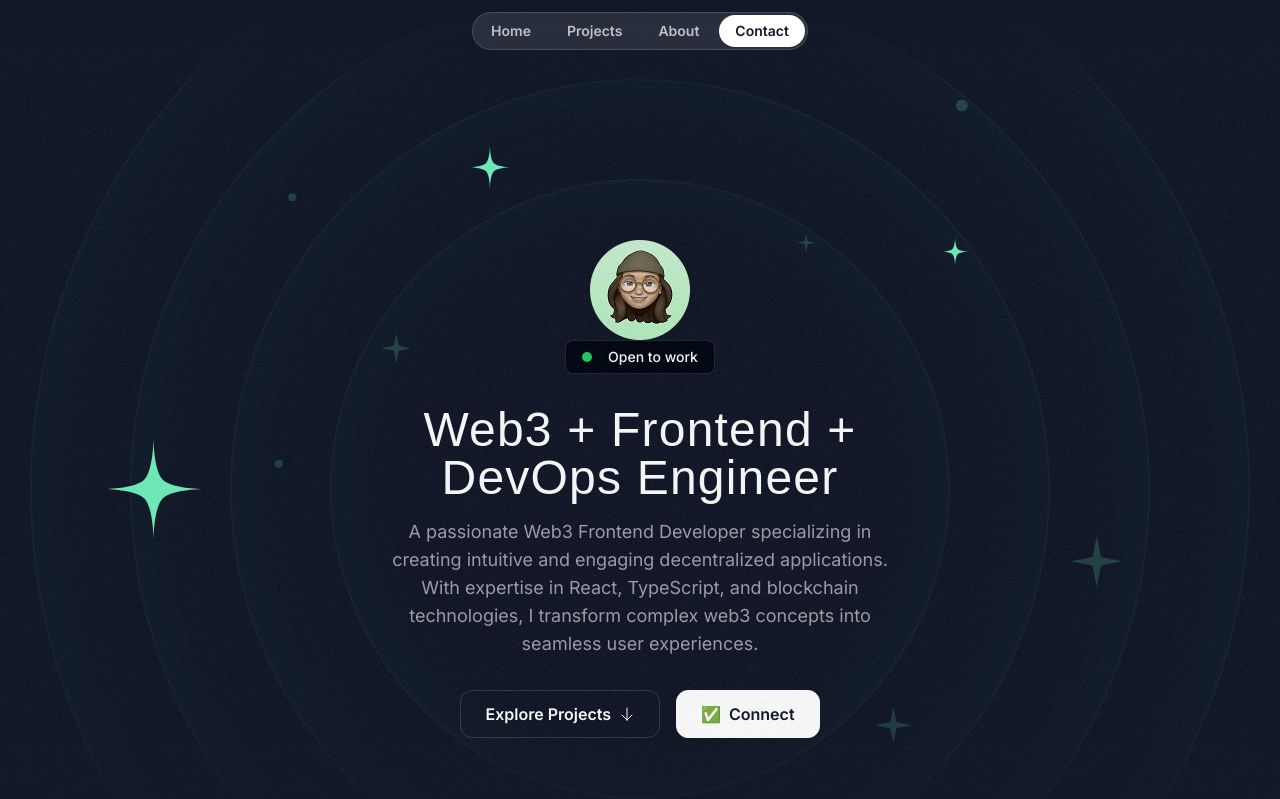
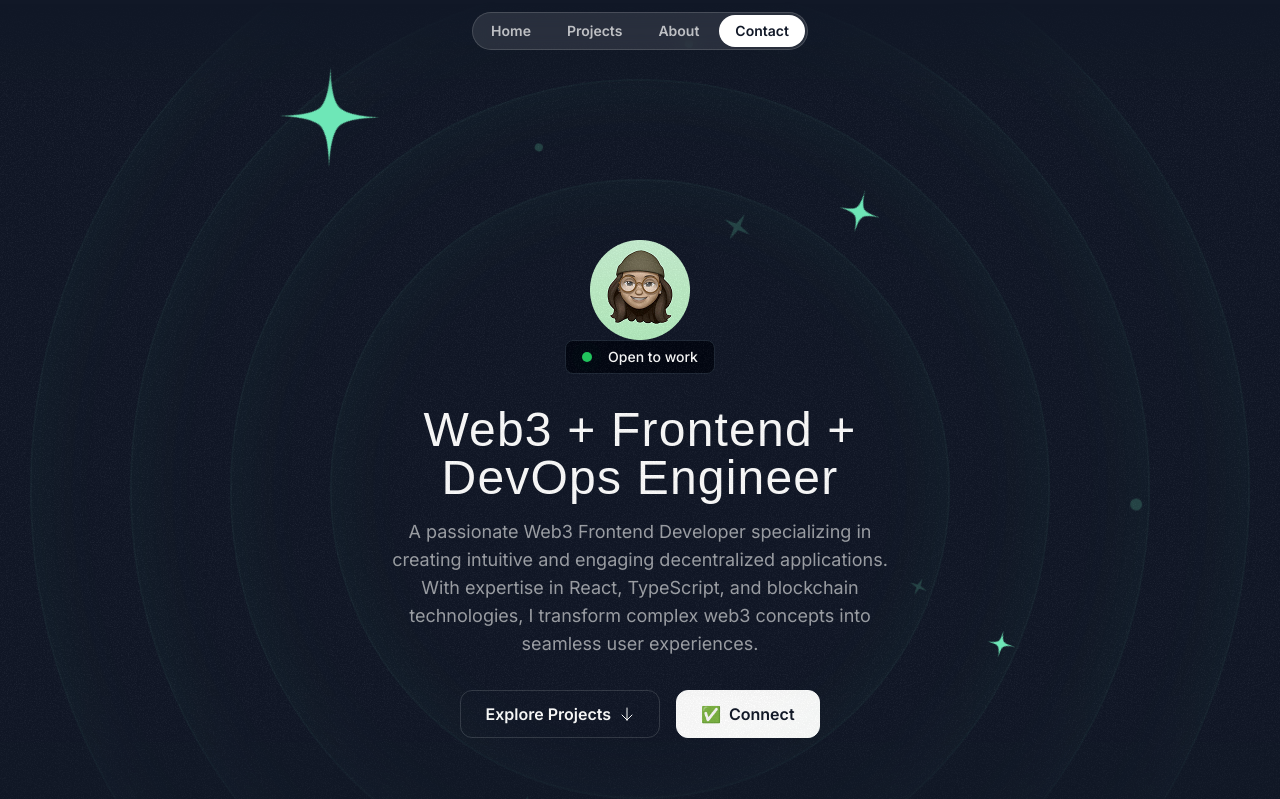
Before and after one commit to DecodeDebangi/debangi-portfolio, a Next.js app: page / in a window 1280 px wide. Shown: the top 799 px of the page. Built offline with nearby package versions, Linux system fonts and the light colour scheme; a web font is replaced by a local one.

Commit message:
added hero section animation

```diff
--- a/src/components/HeroOrbit.tsx
+++ b/src/components/HeroOrbit.tsx
@@ -1,13 +1,28 @@
 import { transform } from "next/dist/build/swc";
 import { PropsWithChildren } from "react";
+import { twMerge } from "tailwind-merge";
 
 export const HeroOrbit = ({
   children,
   size,
   rotation,
-}: PropsWithChildren<{ size: number; rotation: number }>) => {
+  shouldOrbit = false,
+  shouldSpin = false,
+  spinDuration = "10s",
+  orbitDuration = "10s",
+}: PropsWithChildren<{
+  size: number;
+  rotation: number;
+  shouldOrbit?: boolean;
+  shouldSpin?: boolean;
+  spinDuration?: string;
+  orbitDuration?: string;
+}>) => {
   return (
-    <div className='absolute left-1/2 top-1/2 -translate-x-1/2 -translate-y-1/2 '>
+    <div className='absolute left-1/2 top-1/2 -translate-x-1/2 -translate-y-1/2'>
+      <div
+        className={twMerge(shouldOrbit === true && "animate-spin")}
+        style={{ animationDuration: orbitDuration }}>
         <div
           className='flex items-start justify-start'
           style={{
@@ -16,11 +31,16 @@
             width: `${size}px`,
           }}>
           <div
+            className={twMerge(shouldSpin === true && "animate-spin")}
+            style={{ animationDuration: spinDuration }}>
+            <div
               className=' inline-flex '
               style={{ transform: `rotate(${rotation * -1}deg)` }}>
               {children}
             </div>
           </div>
         </div>
+      </div>
+    </div>
   );
 };
--- a/src/sections/Hero.tsx
+++ b/src/sections/Hero.tsx
@@ -19,35 +19,96 @@
         <div className='size-[820px] hero-ring'></div>
         <div className='size-[1020px] hero-ring'></div>
         <div className='size-[1220px] hero-ring'></div>
-        <HeroOrbit size={800} rotation={-45}>
-          <StarIcon className='size-28 text-emerald-300' />
+
+        <HeroOrbit
+          size={430}
+          rotation={-15}
+          shouldOrbit
+          orbitDuration='30s'
+          shouldSpin
+          spinDuration='6s'>
+          <SparkleIcon className='size-8 text-emerald-300/20' />
         </HeroOrbit>
-        <HeroOrbit size={550} rotation={20}>
+        <HeroOrbit
+          size={440}
+          rotation={79}
+          shouldOrbit
+          orbitDuration='32s'
+          shouldSpin
+          spinDuration='6s'>
+          <SparkleIcon className='size-5 text-emerald-300/20' />
+        </HeroOrbit>
+        <HeroOrbit
+          size={520}
+          rotation={-41}
+          shouldOrbit
+          orbitDuration='34s'
+          shouldSpin
+          spinDuration='6s'>
+          <div className='size-2 rounded-full bg-emerald-300/20' />
+        </HeroOrbit>
+        <HeroOrbit
+          size={530}
+          rotation={178}
+          shouldOrbit
+          orbitDuration='36s'
+          shouldSpin
+          spinDuration='6s'>
+          <SparkleIcon className='size-10 text-emerald-300/20' />
+        </HeroOrbit>
+        <HeroOrbit
+          size={550}
+          rotation={20}
+          shouldOrbit
+          orbitDuration='38s'
+          shouldSpin
+          spinDuration='6s'>
           <StarIcon className='size-12 text-emerald-300' />
         </HeroOrbit>
-        <HeroOrbit size={590} rotation={98}>
+        <HeroOrbit
+          size={590}
+          rotation={98}
+          shouldOrbit
+          orbitDuration='40s'
+          shouldSpin
+          spinDuration='6s'>
           <StarIcon className='size-8 text-emerald-300' />
         </HeroOrbit>
-        <HeroOrbit size={430} rotation={-15}>
-          <SparkleIcon className='size-8 text-emerald-300/20' />
+        <HeroOrbit
+          size={650}
+          rotation={-5}
+          shouldOrbit
+          orbitDuration='42s'
+          shouldSpin
+          spinDuration='6s'>
+          <div className='size-2 rounded-full bg-emerald-300/20' />
         </HeroOrbit>
-        <HeroOrbit size={440} rotation={79}>
-          <SparkleIcon className='size-5 text-emerald-300/20' />
-        </HeroOrbit>
-        <HeroOrbit size={530} rotation={178}>
-          <SparkleIcon className='size-10 text-emerald-300/20' />
-        </HeroOrbit>
-        <HeroOrbit size={710} rotation={144}>
+        <HeroOrbit
+          size={710}
+          rotation={144}
+          shouldOrbit
+          orbitDuration='44s'
+          shouldSpin
+          spinDuration='6s'>
           <SparkleIcon className='size-14 text-emerald-300/20' />
         </HeroOrbit>
-        <HeroOrbit size={720} rotation={85}>
+        <HeroOrbit
+          size={720}
+          rotation={85}
+          shouldOrbit
+          orbitDuration='46s'
+          shouldSpin
+          spinDuration='6s'>
           <div className='size-3 rounded-full bg-emerald-300/20' />
         </HeroOrbit>
-        <HeroOrbit size={520} rotation={-41}>
-          <div className='size-2 rounded-full bg-emerald-300/20' />
-        </HeroOrbit>
-        <HeroOrbit size={650} rotation={-5}>
-          <div className='size-2 rounded-full bg-emerald-300/20' />
+        <HeroOrbit
+          size={800}
+          rotation={-45}
+          shouldOrbit
+          orbitDuration='48s'
+          shouldSpin
+          spinDuration='6s'>
+          <StarIcon className='size-28 text-emerald-300' />
         </HeroOrbit>
       </div>
       <div className='container'>
```
Lines whose indentation alone changed are shown as unchanged.
